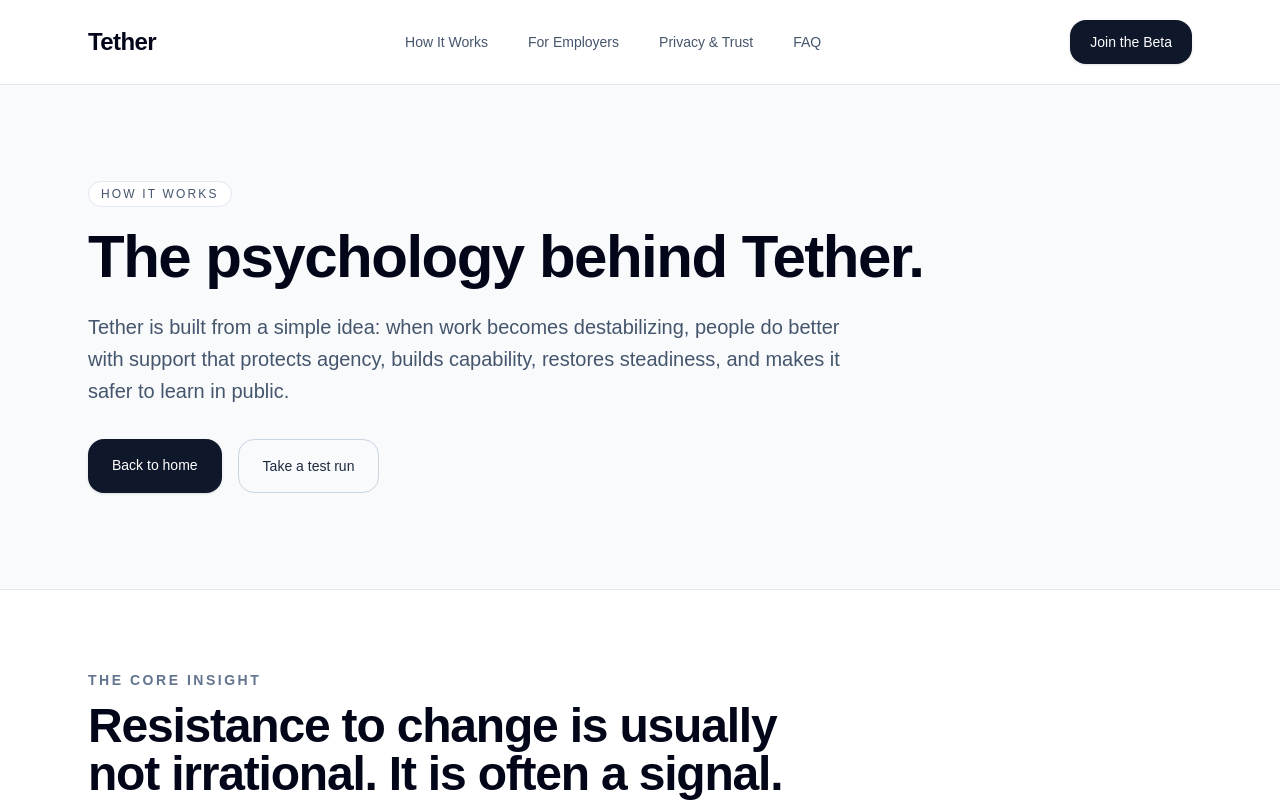
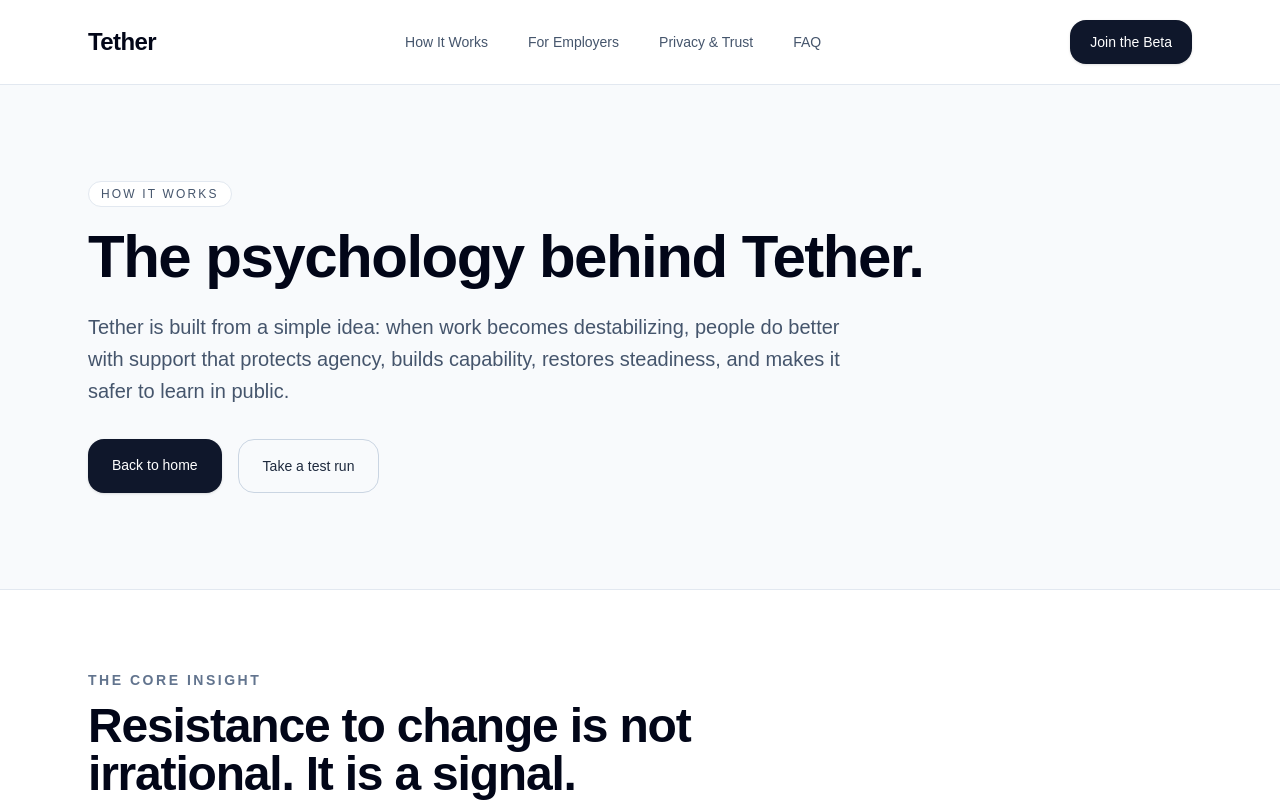
Before and after one commit to johnschin/tether-beta-site, a Next.js app: page /how-it-works in a window 1280 px wide. Shown: the top 802 px of the page. Built offline with nearby package versions, Linux system fonts and the light colour scheme.

Commit message:
Add files via upload

```diff
--- a/app/how-it-works/page.tsx
+++ b/app/how-it-works/page.tsx
@@ -168,7 +168,7 @@ export default function HowItWorksPage() {
             The core insight
           </p>
           <h2 className="mt-3 text-3xl font-semibold tracking-tight text-slate-950 md:text-5xl">
-            Resistance to change is usually not irrational. It is often a signal.
+            Resistance to change is not irrational. It is a signal.
           </h2>
           <p className="mt-5 text-lg leading-8 text-slate-600">
             Employees resist when they feel threatened, underprepared, shut out,
```
